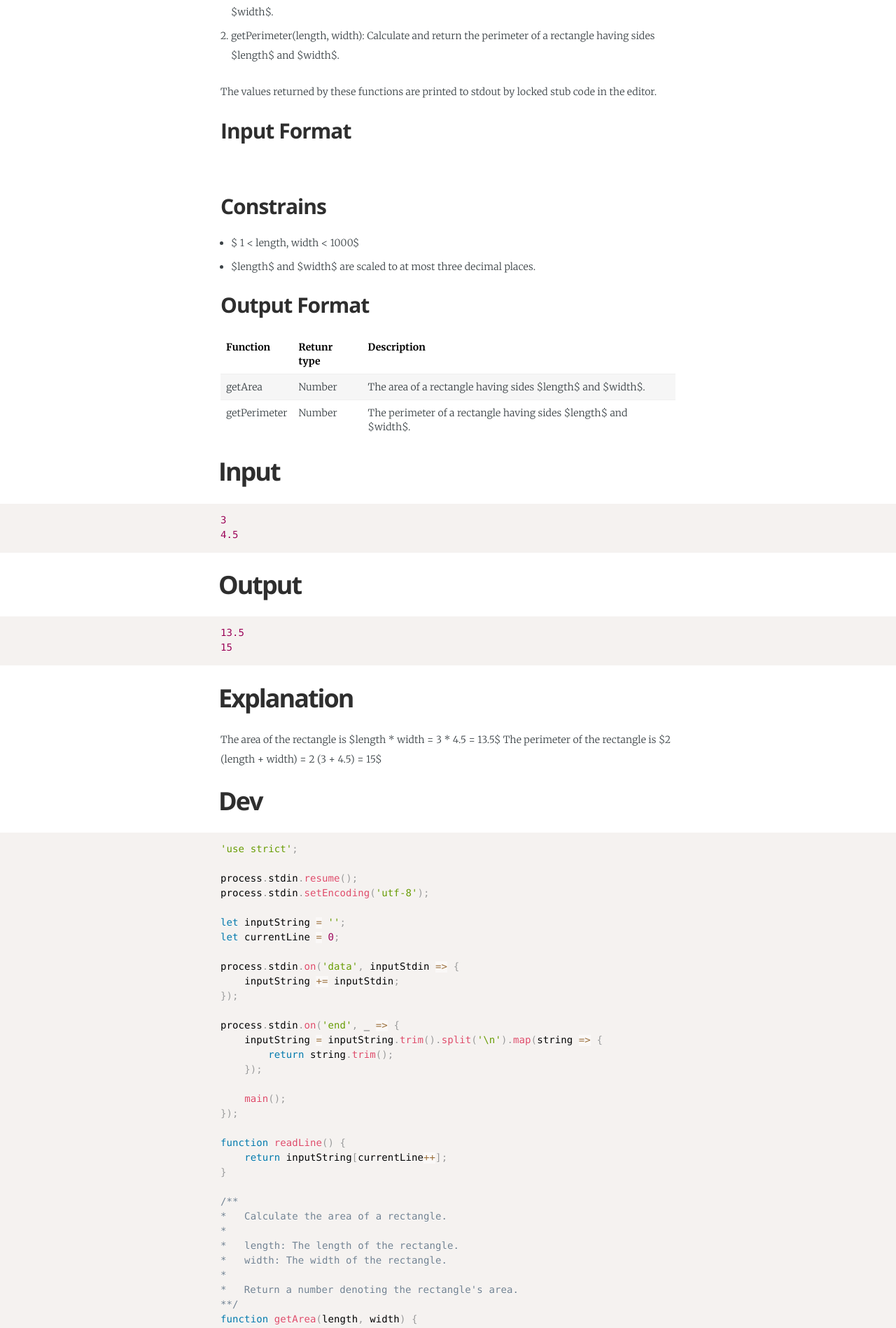
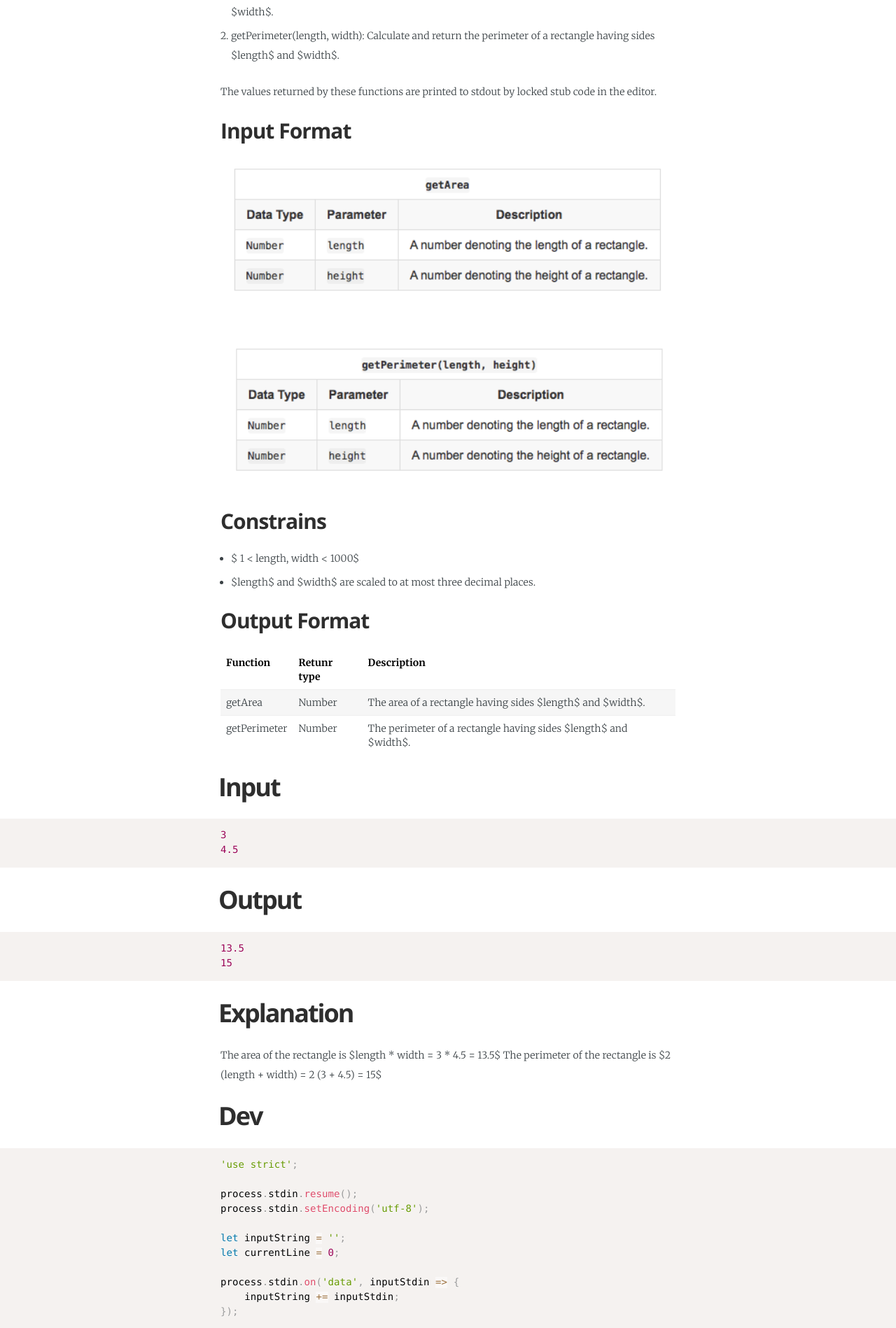
Before and after one commit to charllossdev/charllossDev.github.io, a Jekyll site: the page built from _posts/2020-04-17-day-1-arithmetic-operators.md, in a window 1280 px wide. Shown: the part 747-2645 px from the top of the page at 70% size. Built offline with Jekyll 4.4.1, drawn with Linux system fonts in a browser that asks for light colours; some web fonts are replaced.

Commit message:
blog: Update javascript posting

```diff
--- a/_posts/2020-04-17-day-1-arithmetic-operators.md
+++ b/_posts/2020-04-17-day-1-arithmetic-operators.md
@@ -27,7 +27,7 @@ Complete the following functions in the editor below:
 The values returned by these functions are printed to stdout by locked stub code in the editor.
 
 ## Input Format
-![](assets/2020-04-17-day-1-arithmetic-operators-8c3c12f2.png)
+![](/assets/javascript/2020-04-17-day-1-arithmetic-operators-8c3c12f2.png)
 
 ## Constrains
 
```
Also changed, not shown: assets/javascript/2020-04-17-day-1-arithmetic-operators-8c3c12f2.png (added).
